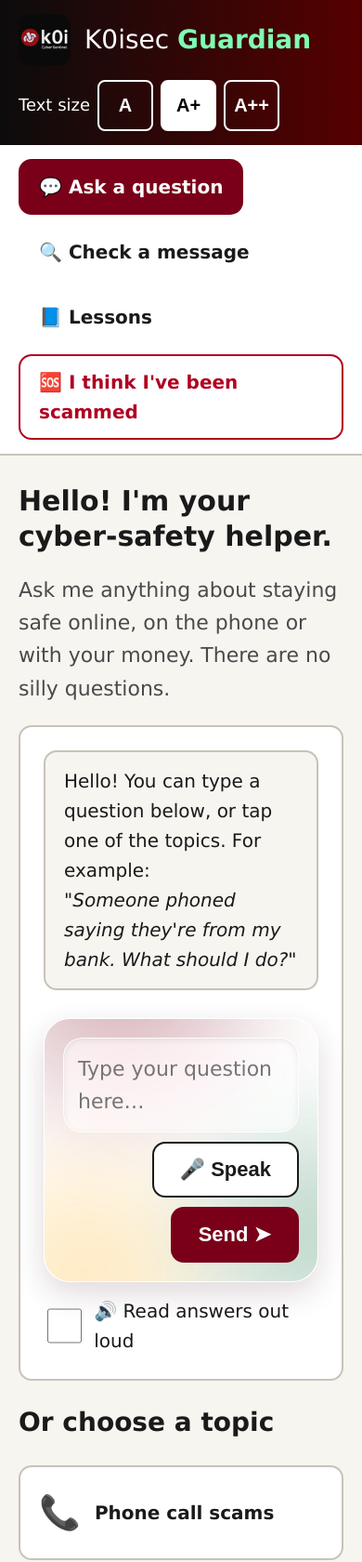
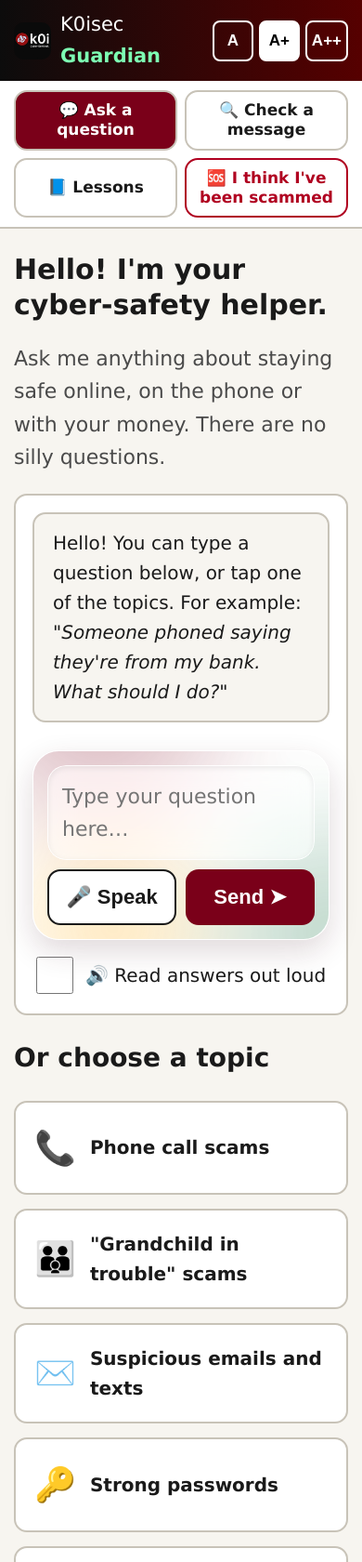
Before and after one commit to bismarkkoima/K0isec-cyberbot, a Flask app: page / in a window 390 px wide. Shown: the top 1680 px of the page at 93% size. Run offline with Flask 3, Linux system fonts and the light colour scheme; data that the repository does not hold is empty.

Commit message:
Make the phone layout more compact
- Header fits on one row: smaller logo, text-size buttons kept at 44px
  with their label hidden visually but still read by screen readers
- Menu becomes a 2 x 2 grid of buttons instead of four stacked rows,
  roughly halving the space it takes above the content
- Less padding around the chat on small screens
- Speak and Send buttons sit side by side at equal width

```diff
--- a/static/style.css
+++ b/static/style.css
@@ -299,7 +299,28 @@ textarea, input[type="text"], input[type="tel"] {
 .site-footer p { margin: .25rem 0; }
 
 @media (max-width: 600px) {
-  .main-nav .nav-help { margin-left: 0; }
+  /* Compact header: logo, name and text-size buttons on one row */
+  .site-header { padding: .5rem .75rem; flex-wrap: nowrap; gap: .5rem; }
+  .brand { font-size: 1.05rem; gap: .5rem; min-width: 0; }
+  .logo { width: 40px; height: 40px; }
+  .text-size-label { position: absolute; width: 1px; height: 1px; overflow: hidden; clip: rect(0 0 0 0); }
+  .text-size { gap: .3rem; flex-shrink: 0; }
+  .text-size button { min-width: 44px; min-height: 44px; font-size: .85rem; padding: 0 .25rem; }
+
+  /* Compact menu: a 2 x 2 grid of large, easy-to-tap buttons */
+  .main-nav { display: grid; grid-template-columns: 1fr 1fr; gap: .4rem; padding: .5rem .75rem; }
+  .main-nav a {
+    display: flex; align-items: center; justify-content: center; text-align: center;
+    min-height: 44px; padding: .45rem .4rem; font-size: .85rem; line-height: 1.25;
+    border-color: var(--border);
+  }
+  .main-nav .nav-help { margin-left: 0; border-color: var(--high); }
+
+  main { padding: .75rem; }
+  .card { padding: .9rem; }
+  .glass { padding: .75rem; }
+  .chat-buttons { flex-wrap: nowrap; }
+  .chat-buttons .btn { flex: 1; padding: .6rem .5rem; }
   .message { max-width: 100%; }
   h1 { font-size: 1.5rem; }
 }
```
